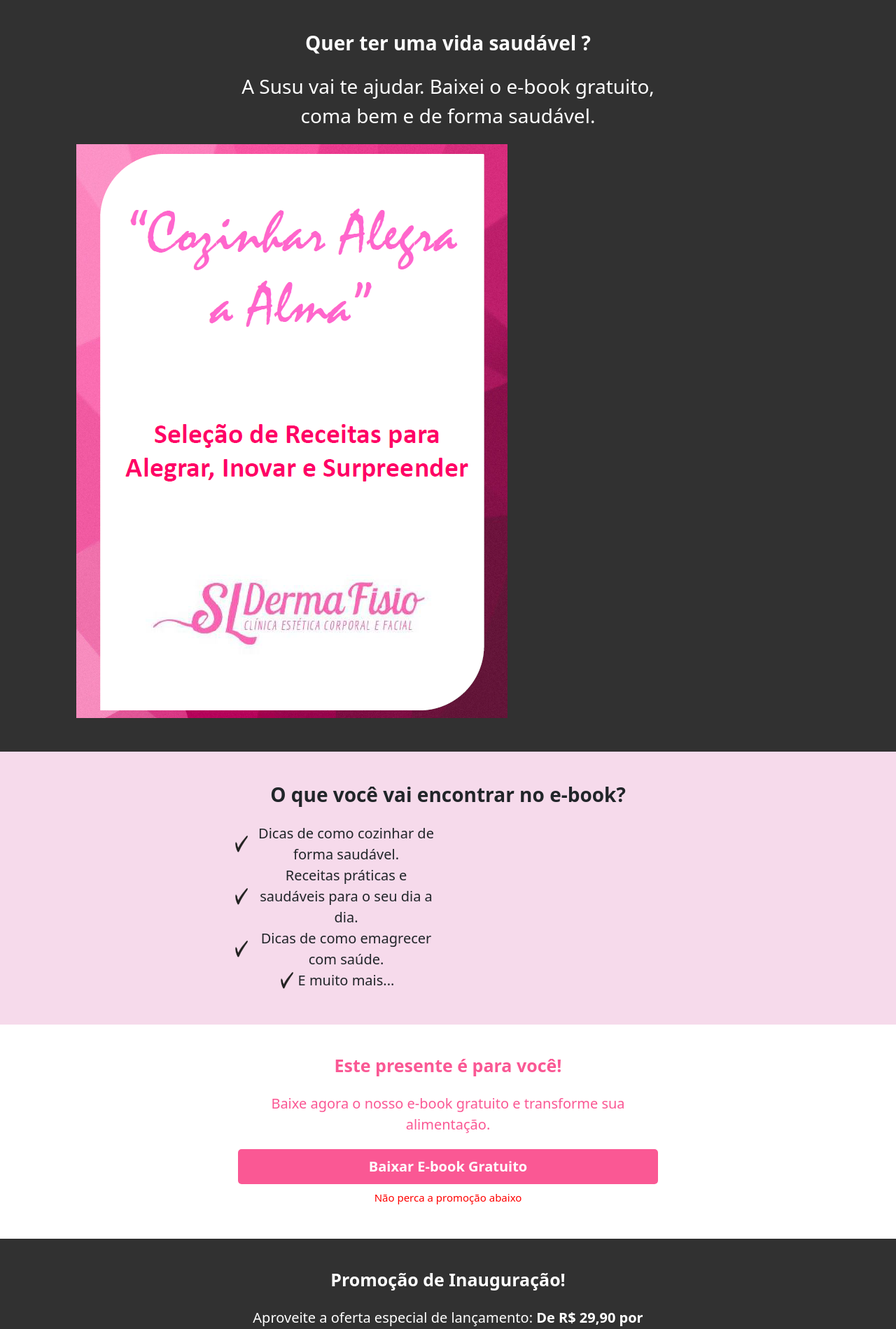
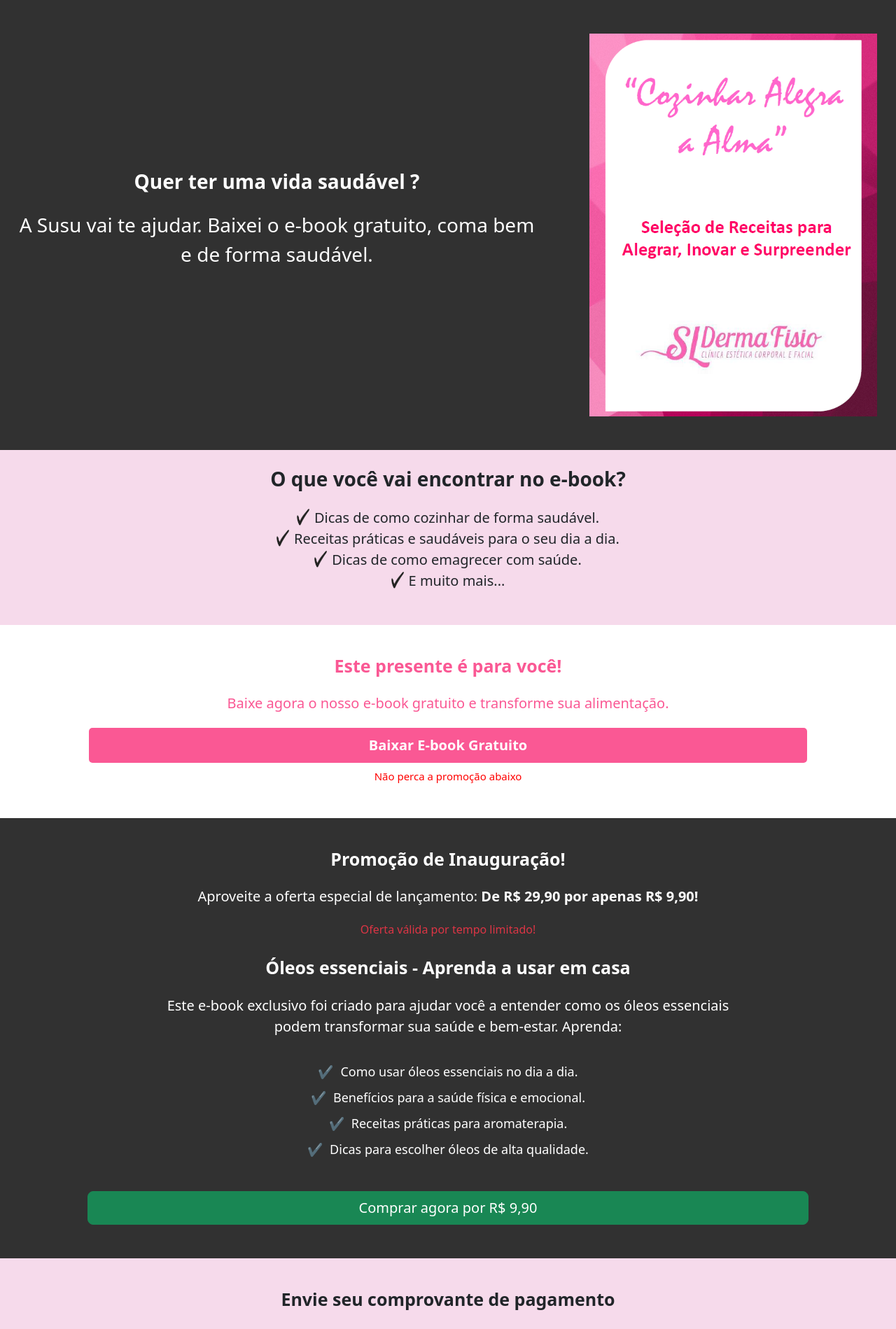
Before and after one commit to DhCavalcante777/dermafisio, a Vue app: page /e-book-release in a window 1280 px wide. Shown: the top 1899 px of the page at 70% size. Built offline with nearby package versions, Linux system fonts and the light colour scheme.

Commit message:
alteracao para tablet

```diff
--- a/src/pages/lp-ebook.vue
+++ b/src/pages/lp-ebook.vue
@@ -1,7 +1,7 @@
 <template>
   <div class="container-fluid">
-    <div class="row background-ebook pb-5">
-      <div class="col-10 col-sm-6 mx-auto ">
+    <div class="row background-ebook py-5">
+      <div class="col-10 col-sm-7 mx-auto d-flex flex-column justify-content-center align-items-center">
         <p class="text-white text-center title-ebook">
           <strong>Quer ter uma vida saudável ?</strong>
         </p>
@@ -9,7 +9,7 @@
           A Susu vai te ajudar. Baixei o e-book gratuito, coma bem e de forma saudável.
         </p>
       </div>
-      <div class="col-10 mx-auto">
+      <div class="col-10 col-sm-4 mx-auto">
         <img
           src="../assets/image/e-book/e-bookCozinharAlegraAAlma.png"
           class="img-fluid"
@@ -18,13 +18,13 @@
       </div>
     </div>
     <div class="row ebook-content pb-5">
-      <div class="col-10 col-sm-6 mx-auto">
+      <div class="col-10 col-sm-10 mx-auto">
         <p class="text-center title-ebook">
           <strong>O que você vai encontrar no e-book?</strong>
         </p>
         <div class="row">
           <div
-            class="col-12 col-sm-6 d-flex justify-content-center align-items-center"
+            class="col-12 col-sm-10 mx-auto d-flex justify-content-center align-items-center"
           >
             <img
               src="../assets/image/e-book/ic-certinho.png"
@@ -38,7 +38,7 @@
         </div>
         <div class="row">
           <div
-            class="col-12 col-sm-6 d-flex justify-content-center align-items-center"
+            class="col-12 col-sm-10 mx-auto d-flex justify-content-center align-items-center"
           >
             <img
               src="../assets/image/e-book/ic-certinho.png"
@@ -52,7 +52,7 @@
         </div>
         <div class="row">
           <div
-            class="col-12 col-sm-6 d-flex justify-content-center align-items-center"
+            class="col-12 col-sm-10 mx-auto d-flex justify-content-center align-items-center"
           >
             <img
               src="../assets/image/e-book/ic-certinho.png"
@@ -66,7 +66,7 @@
         </div>
         <div class="row">
           <div
-            class="col-12 col-sm-6 d-flex justify-content-center align-items-center"
+            class="col-12 col-sm-10 mx-auto d-flex justify-content-center align-items-center"
           >
             <img
               src="../assets/image/e-book/ic-certinho.png"
@@ -78,7 +78,7 @@
         </div>
       </div>
     </div>
-    <div class="col-12 col-sm-6 mx-auto gift-ebook pb-5">
+    <div class="col-12 col-sm-10 mx-auto gift-ebook pb-5">
       <p class="text-center gift-ebook-title">
         <strong>Este presente é para você!</strong>
       </p>
@@ -102,7 +102,7 @@
       id="ebook-promotion"
       class="row ebook-promotion pb-5"
     >
-      <div class="col-12 col-sm-6 mx-auto">
+      <div class="col-12 col-sm-10 mx-auto">
         <p class="text-center ebook-promotion-title text-white">
           <strong>Promoção de Inauguração!</strong>
         </p>
@@ -116,14 +116,14 @@
           </p>
         </div>
 
-        <div class="col-12 col-sm-6 mx-auto mt-4">
+        <div class="col-12 col-sm-10 mx-auto mt-4">
           <p class="text-center ebook-promotion-title text-white">
             <strong>Óleos essenciais - Aprenda a usar em casa</strong>
           </p>
-          <p class="text-center ebook-promotion-description text-white">
+          <p class="text-center ebook-promotion-description text-white pb-3">
             Este e-book exclusivo foi criado para ajudar você a entender como os óleos essenciais podem transformar sua saúde e bem-estar. Aprenda:
           </p>
-          <ul class="benefits-list text-white">
+          <ul class="benefits-list text-white pb-3 d-flex flex-column align-items-center">
             <li>Como usar óleos essenciais no dia a dia.</li>
             <li>Benefícios para a saúde física e emocional.</li>
             <li>Receitas práticas para aromaterapia.</li>
@@ -234,7 +234,6 @@ const redirectToPayment = () => {
 
 .title-ebook {
   font-size: 28px;
-  margin-top: 20px;
   margin-bottom: 20px;
 }
 
```
